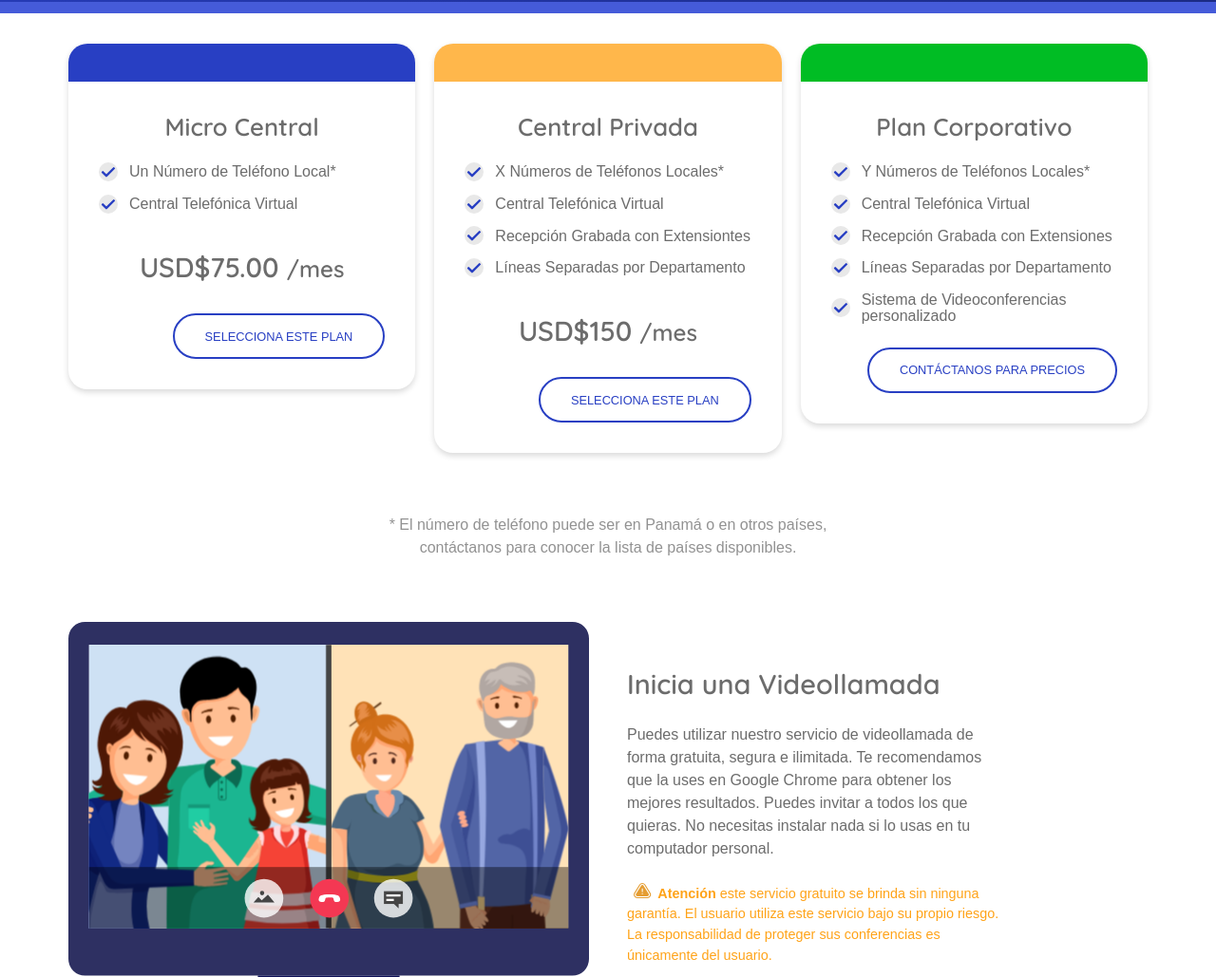
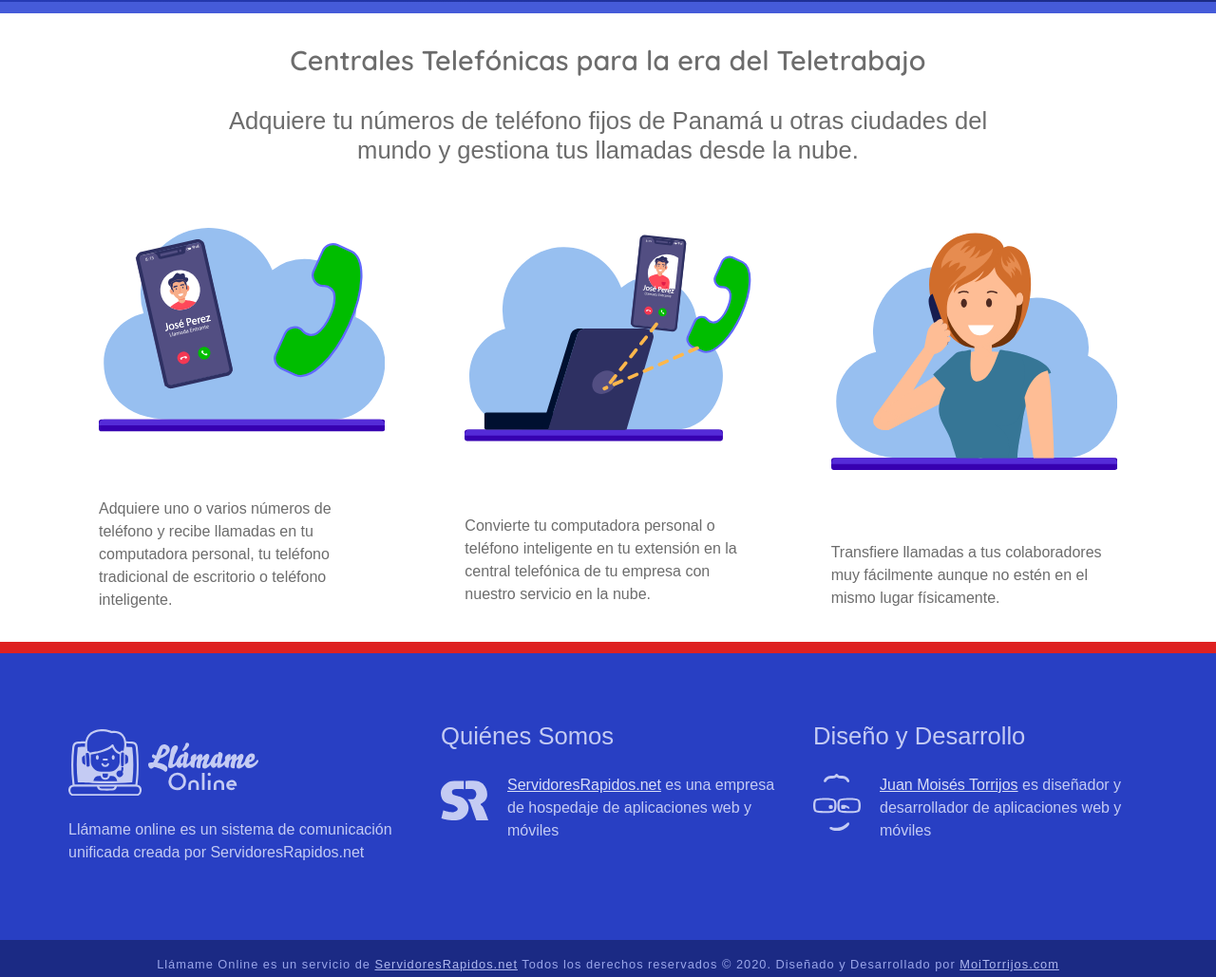
Before and after one commit to moitorrijos/llamame-online-gatsby, a Gatsby site: page / in a window 1280 px wide. Shown: the part 633-1662 px from the top of the page at 95% size. Built offline with nearby package versions, Linux system fonts and the light colour scheme; Gatsby itself is replaced by a stand-in of ours; a web font is replaced by a local one.

Commit message:
Remove PrimaryButton from navigation component. Add svgs for index page. Add content in index page layout. Create videollamada page.

```diff
--- a/src/components/navigation.js
+++ b/src/components/navigation.js
@@ -1,7 +1,6 @@
 import React from "react"
 import { Link } from "gatsby"
 import Logo from "../icons/llamame-online-logo.svg"
-import PrimaryButton from "./primary-button"
 import Email from "../icons/email.svg"
 
 const Navigation = () => (
--- a/src/pages/index.js
+++ b/src/pages/index.js
@@ -1,83 +1,49 @@
 import React from "react"
 import Layout from "../components/layout"
 import SEO from "../components/seo"
-import DesktopIcon from "../icons/llamame-online-desktop.svg"
-import PrimaryButton from "../components/primary-button"
-import VideoConference from "../icons/video.svg"
-import PrincingCards from "../components/pricing-cards"
-import AttentionIcon from "../icons/attention-small.svg"
-import AppStoreIcon from "../icons/download-on-the-app-store-apple.svg"
-import GooglePlayIcon from "../icons/google-play-badge.svg"
-import LlamameOnlineApp from "../icons/llamame-online-app.svg"
 import Hero from "../components/hero"
+import Telefono from "../icons/telefono-nube.svg"
+import Central from "../icons/central-nube.svg"
+import Transferencia from "../icons/transfiere-inicio.svg"
 
 const IndexPage = () => (
   <>
     <SEO
       title="Llámame Online"
       description="Centrales Telefónicas y Videollamadas en la Nube"
-      lang="es"
     />
     <Hero />
     <Layout>
-      <PrincingCards />
-      <div className="inner-container grid">
-        <div className="icon desktop-image">
-          <DesktopIcon />
+      <h2 className="centered">
+        Centrales Telefónicas para la era del Teletrabajo
+      </h2>
+      <h3 className="centered max-width">
+        Adquiere tu números de teléfono fijos de Panamá u otras ciudades del
+        mundo y gestiona tus llamadas desde la nube.
+      </h3>
+      <div className="como-funciona-inicio auto-grid">
+        <div className="telefono-nube">
+          <Telefono />
+          <p>
+            Adquiere uno o varios números de teléfono y recibe llamadas en tu
+            computadora personal, tu teléfono tradicional de escritorio o
+            teléfono inteligente.
+          </p>
         </div>
-        <div className="inner-text desktop-text">
-          <h2>Inicia una Videollamada</h2>
+        <div className="central-nube">
+          <Central />
           <p>
-            Puedes utilizar nuestro servicio de videollamada de forma gratuita,
-            segura e ilimitada. Te recomendamos que la uses en Google Chrome
-            para obtener los mejores resultados. Puedes invitar a todos los que
-            quieras. No necesitas instalar nada si lo usas en tu computador
-            personal.
+            Convierte tu computadora personal o teléfono inteligente en tu
+            extensión en la central telefónica de tu empresa con nuestro
+            servicio en la nube.
           </p>
-          <p className="attention">
-            <AttentionIcon />
-            <strong>Atención</strong> este servicio gratuito se brinda sin
-            ninguna garantía. El usuario utiliza este servicio bajo su propio
-            riesgo. La responsabilidad de proteger sus conferencias es
-            únicamente del usuario.
+        </div>
+        <div className="transferencias">
+          <Transferencia />
+          <p>
+            Transfiere llamadas a tus colaboradores muy fácilmente aunque no
+            estén en el mismo lugar físicamente.
           </p>
-          <PrimaryButton
-            color="primary"
-            linkTo="https://hey.llamame.online/"
-            style={{ fontSize: "0.8rem" }}
-          >
-            <VideoConference style={{ marginRight: 20 }} /> Inicia una
-            VideoLLamada Gratuita
-          </PrimaryButton>
-        </div>
-      </div>
-      <div className="inner-container grid">
-        <div className="inner-text">
-          <h2>Baja la Aplicación</h2>
-          <p>
-            Para hacer videollamadas en tu móvil necesitarás descargar la
-            aplicación Jitsi Meet, un software de videoconferencias gratuito y
-            de código abierto. Descarga la aplicación para tu teléfono.
-          </p>
-          <div className="app-store">
-            <a
-              href="https://itunes.apple.com/us/app/jitsi-meet/id1165103905"
-              target="_blank"
-              rel="noopener noreferrer"
-            >
-              <AppStoreIcon />
-            </a>
-            <a
-              href="https://play.google.com/store/apps/details?id=org.jitsi.meet&hl=en"
-              target="_blank"
-              rel="noopener noreferrer"
-            >
-              <GooglePlayIcon />
-            </a>
-          </div>
-        </div>
-        <div className="icon">
-          <LlamameOnlineApp />
         </div>
       </div>
     </Layout>
--- a/src/styles/_layout.sass
+++ b/src/styles/_layout.sass
@@ -31,6 +31,8 @@ h2
 h3
   font-size: 1.6rem
   margin: 1rem 0
+  font-family: $body-font-family
+  font-weight: 400
 
 p
   margin: 2rem 0
@@ -52,6 +54,24 @@ p
     grid-template-columns: 1fr
     row-gap: 20px
     align-items: center
+
+.auto-grid
+  display: grid
+  grid-template-columns: repeat(auto-fit, minmax(240px, 1fr))
+  column-gap: 20px
+
+.centered
+  text-align: center
+  margin: 2rem auto
+
+.max-width
+  max-width: 800px
+
+.como-funciona-inicio
+  & > div
+    padding: 0 2rem
+  svg
+    width: 100%
 
 .icon
   svg
```
Also changed, not shown: src/components/layout.js (+0 -7 lines), src/pages/servicios.js (deleted, +0 -28 lines), src/pages/videollamadas.js (added, +76 -0 lines), src/icons/central-nube.svg (added), src/icons/telefono-nube.svg (added), src/icons/transfiere-inicio.svg (added).
